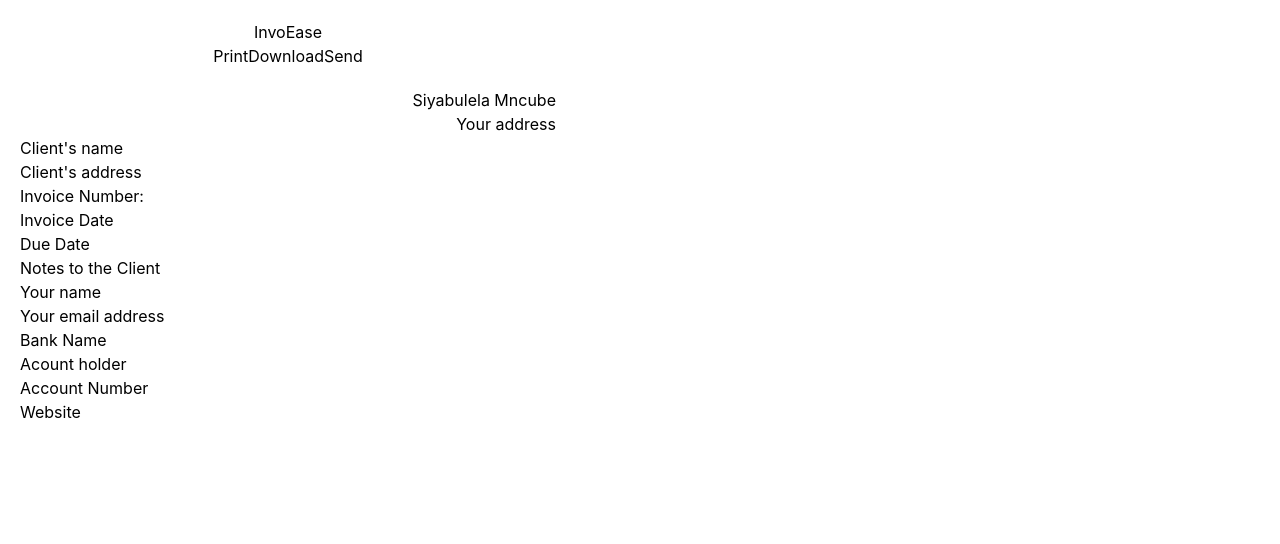
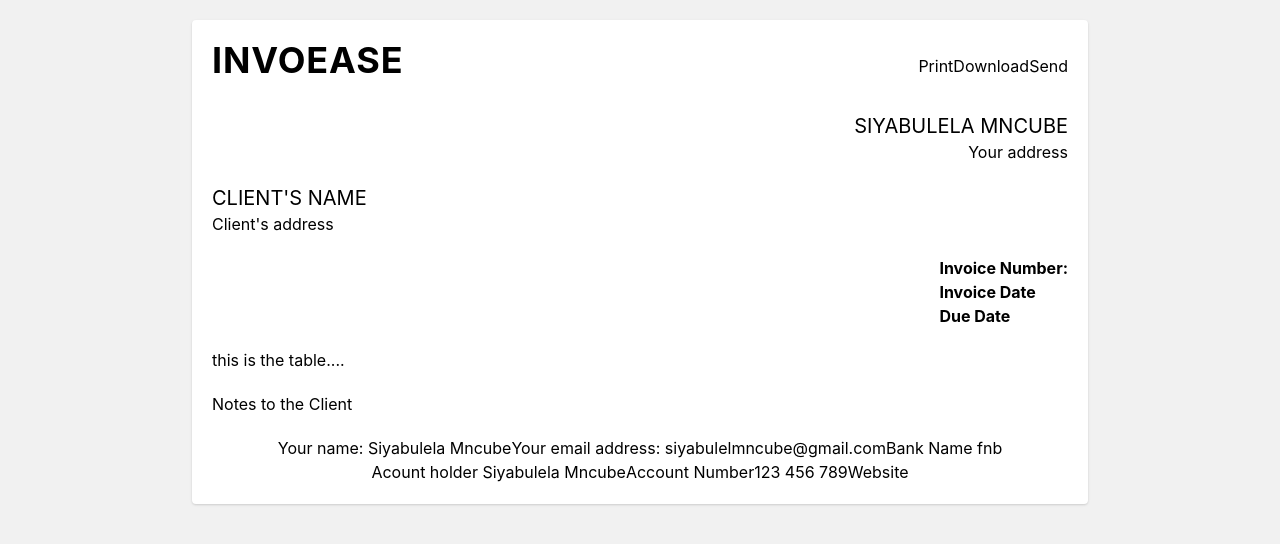
Before and after one commit to Fihliwe/InvoEase, a React (Create React App) app in the folder invoease/: page / in a window 1280 px wide. Shown: the top 544 px of the page. Built offline with nearby package versions, Linux system fonts and the light colour scheme.

Commit message:
feature: added css to the app.js

```diff
--- a/invoease/src/App.js
+++ b/invoease/src/App.js
@@ -3,11 +3,11 @@ import handlePrint from "./functionalitybuttons/handlePrint";
 function App() {
   return (
     <>
-    <main className="p-5 lg:max-w-xl lg:max-auto">
+    <main className=" m-5 p-5 xl:max-w-4xl xl:mx-auto bg-white rounded shadow">
       {/* header */}
-      <header className="flex flex-col items-center justify-center mb-5">
+      <header className="flex flex-col items-center justify-center mb-5 xl:flex-row xl:justify-between">
         <div>
-          <h2>InvoEase</h2>
+          <h1 className="font-bold uppercase tracking-wide text-4xl mb-3">InvoEase</h1>
         </div>
 
         <div>
@@ -28,34 +28,34 @@ function App() {
 
         {/* users details */}
         <section className="flex flex-col items-end justify-end">
-          <h2>Siyabulela Mncube</h2>
+          <h2 className="text-xl uppercase">Siyabulela Mncube</h2>
           <p>Your address</p>
         </section>
         {/* end of user details */}
 
         {/* client details */}
-        <section>
-          <h2>Client's name</h2>
+        <section className="mt-5">
+          <h2 className="text-xl uppercase">Client's name</h2>
           <p>Client's address</p>
         </section>
         {/* end of client details */}
 
         {/* Dates */}
-        <article>
+        <article class="my-5 flex items-end justify-end">
           <ul>
-            <li>Invoice Number: </li>
-            <li>Invoice Date</li>
-            <li>Due Date</li>
+            <li><span className="font-bold">Invoice Number: </span></li>
+            <li><span className="font-bold">Invoice Date</span></li>
+            <li><span className="font-bold">Due Date</span></li>
           </ul>
         </article>
         {/* end of date*/}
 
         {/*table */}
-
+        <div className="mb-5">this is the table....</div>
         {/* end of table */}
 
         {/* notes section */}
-        <section>
+        <section className="my-5">
           {/*text area */}
           <p>Notes to the Client</p>
           {/* end of text area */}
@@ -64,13 +64,25 @@ function App() {
         {/* end of notes section */}
 
         {/* footer */}
-        <ul>
-          <li>Your name</li>
-          <li>Your email address</li>
-          <li>Bank Name</li>
-          <li>Acount holder</li>
-          <li>Account Number</li>
-          <li>Website</li>
+        <ul className="flex flex-wrap items-center justify-center">
+          <li>
+            <span >Your name: </span>Siyabulela Mncube
+          </li>
+          <li>
+            <span >Your email address: </span>siyabulelmncube@gmail.com
+          </li>
+          <li>
+            <span >Bank Name</span> fnb
+          </li>
+          <li>
+            <span >Acount holder </span>Siyabulela Mncube
+          </li>
+          <li>
+            <span >Account Number</span>123 456 789
+          </li>
+          <li>
+            <span >Website</span>
+          </li>
         </ul>
         {/* end of footer */}
         </main>
--- a/invoease/src/index.css
+++ b/invoease/src/index.css
@@ -5,6 +5,7 @@ body {
     sans-serif;
   -webkit-font-smoothing: antialiased;
   -moz-osx-font-smoothing: grayscale;
+  background-color: #f1f1f1;
 }
 
 code {
```
